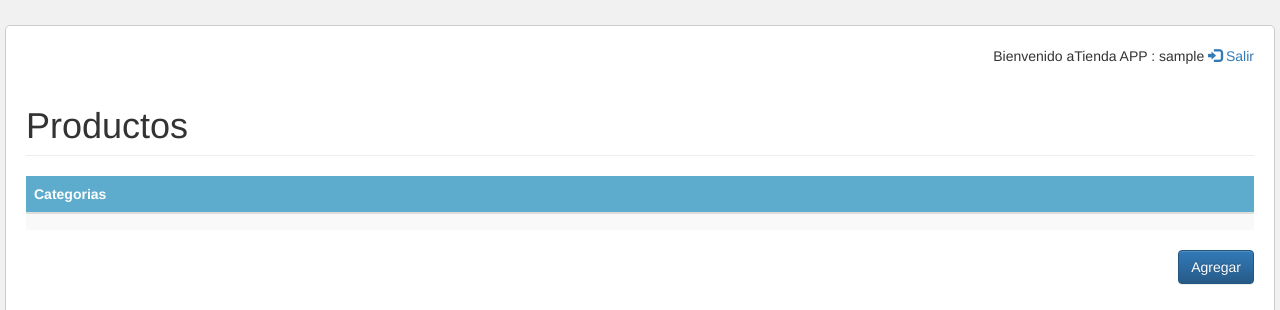
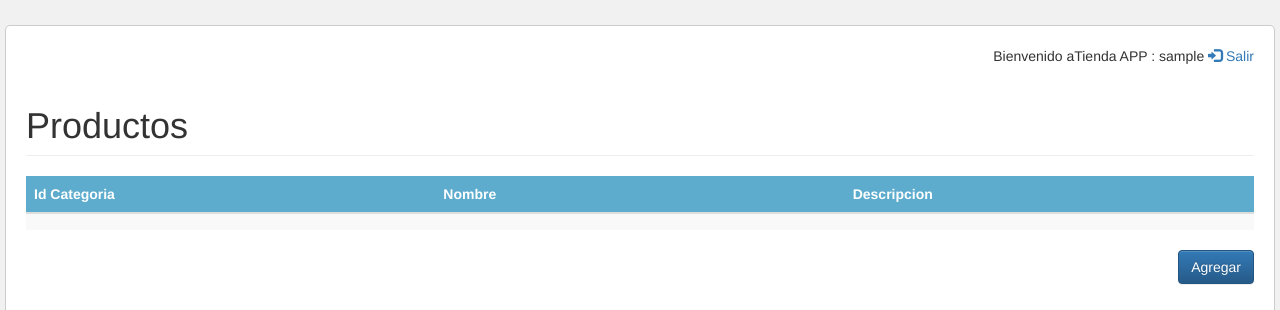
Before and after one commit to malu1985/Tiendaapp, a PHP site: page /vista/vista_producto.php in a window 1280 px wide. Shown: the top 310 px of the page. Run offline with PHP 8.4, Linux system fonts and the light colour scheme; the visitor is signed in with stand-in values (Sample User, id 1); data that the repository does not hold is empty; some libraries are stand-ins or nearby versions.

Commit message:
Update producto.php

```diff
--- a/vista/producto/producto.php
+++ b/vista/producto/producto.php
@@ -1,12 +1,16 @@
 <h1 class="page-header">Productos </h1>
 	<table class="table  table-striped  table-hover">
 		<thead>
-            <th style="width:180px; background-color: #5DACCD; color:#fff">Categorias</th>
+            <th style="width:180px; background-color: #5DACCD; color:#fff">Id Categoria</th>
+			<th style="width:180px; background-color: #5DACCD; color:#fff">Nombre</th>
+			<th style="width:180px; background-color: #5DACCD; color:#fff">Descripcion</th>
 			</tr>
 		</thead>
 
 	<tr>
-<td  class="video-list"></td>
+<td  class="id_cat"></td>
+<td  class="nombre_cat"></td>
+<td  class="desc_cat"></td>
 </tr>
 
 </table>
```
